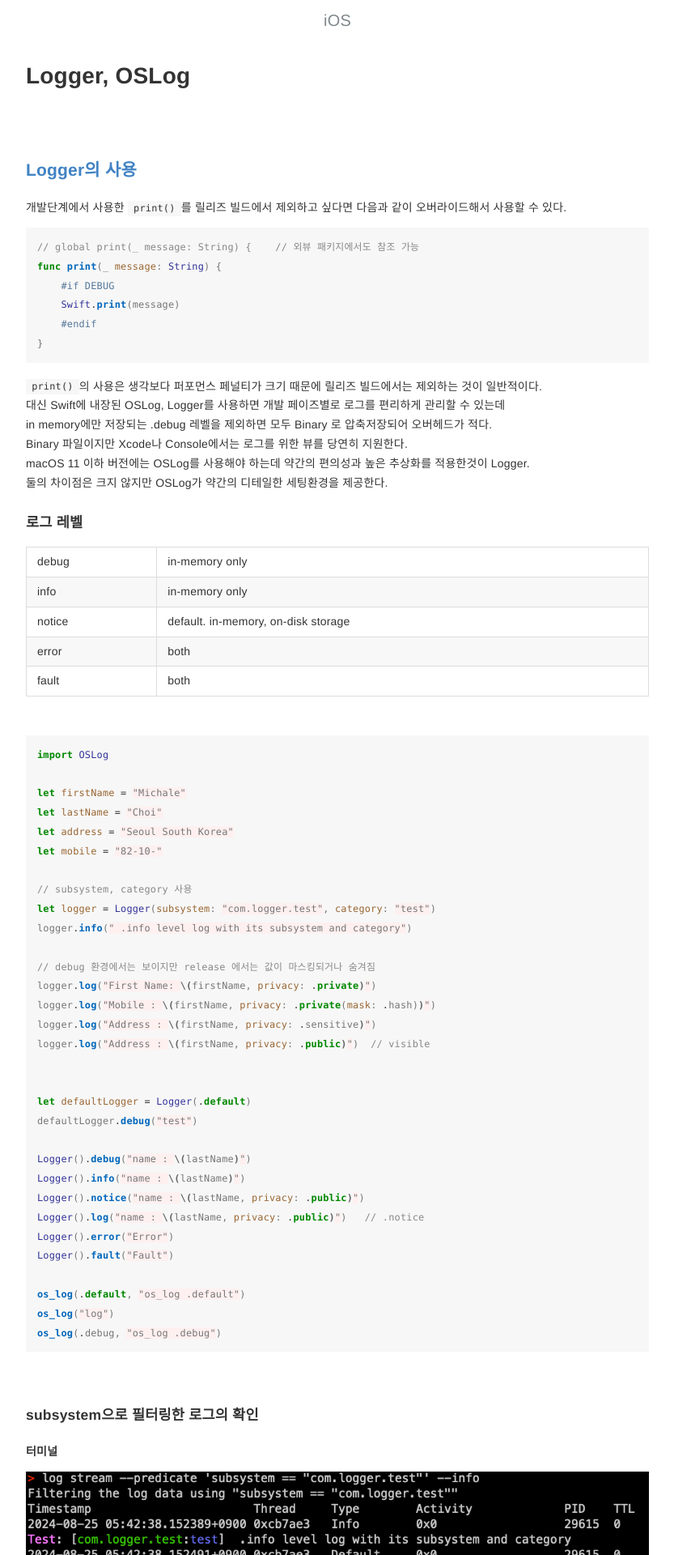
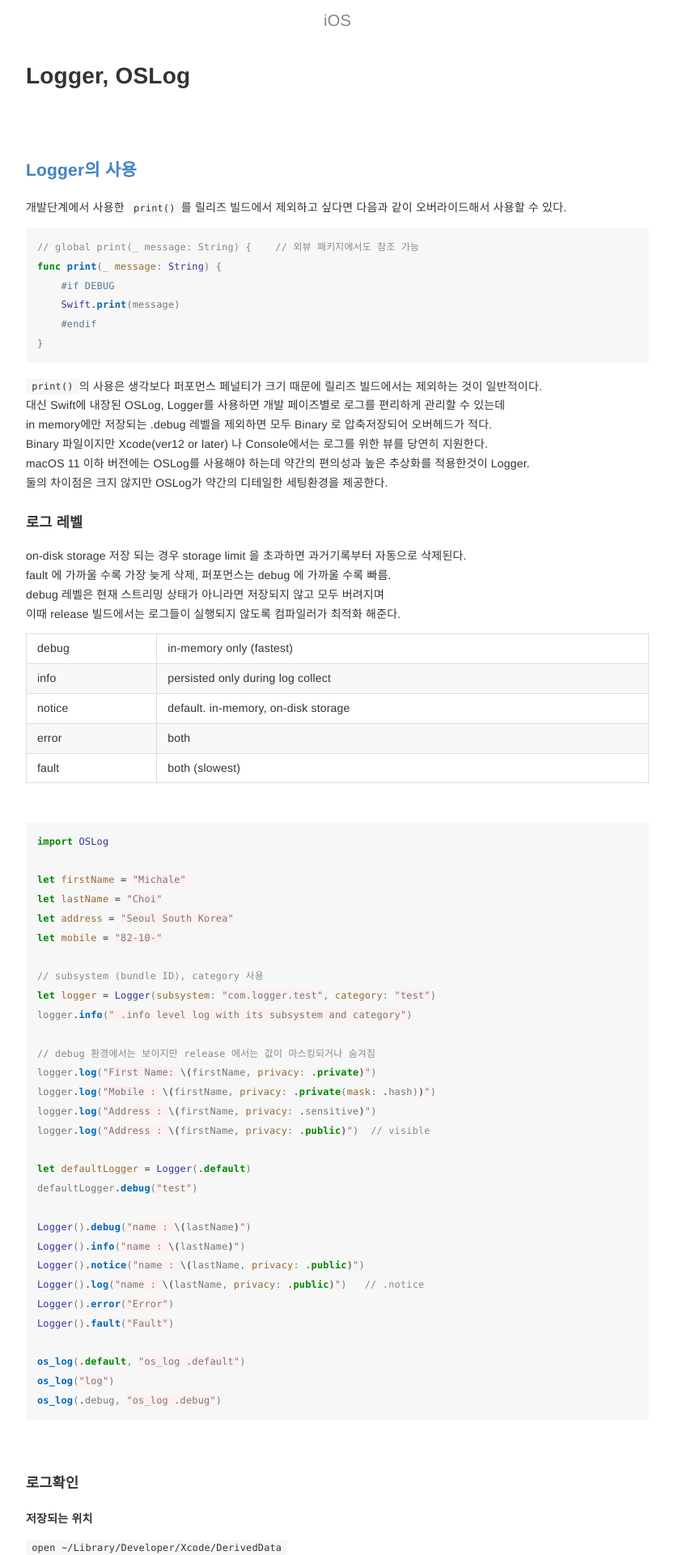
Before and after one commit to nicemiro/nicemiro.github.io, a Jekyll site: the page built from _posts/ios/2024-08-23-OSLog.md, in a window 1280 px wide. Shown: the top 1920 px of the page at 81% size, without its empty margins (223-1056 px from the left). Built offline with Jekyll 4.4.1, drawn with Linux system fonts in a browser that asks for light colours; some of the changed text lies outside the part shown.

Commit message:
2024-08-23-OSLog.md update

````diff
--- a/_posts/ios/2024-08-23-OSLog.md
+++ b/_posts/ios/2024-08-23-OSLog.md
@@ -23,19 +23,24 @@
 `print()`의 사용은 생각보다 퍼포먼스 페널티가 크기 때문에 릴리즈 빌드에서는 제외하는 것이 일반적이다.
 대신 Swift에 내장된 OSLog, Logger를 사용하면 개발 페이즈별로 로그를 편리하게 관리할 수 있는데
 in memory에만 저장되는 .debug 레벨을 제외하면 모두 Binary 로 압축저장되어 오버헤드가 적다.
-Binary 파일이지만 Xcode나 Console에서는 로그를 위한 뷰를 당연히 지원한다.
+Binary 파일이지만 Xcode(ver12 or later) 나 Console에서는 로그를 위한 뷰를 당연히 지원한다.
 macOS 11 이하 버전에는 OSLog를 사용해야 하는데 약간의 편의성과 높은 추상화를 적용한것이 Logger.
 둘의 차이점은 크지 않지만 OSLog가 약간의 디테일한 세팅환경을 제공한다.
 
 #### 로그 레벨
+on-disk storage 저장 되는 경우 storage limit 을 초과하면 과거기록부터 자동으로 삭제된다.
+fault 에 가까울 수록 가장 늦게 삭제, 퍼포먼스는 debug 에 가까울 수록 빠름.
+debug 레벨은 현재 스트리밍 상태가 아니라면 저장되지 않고 모두 버려지며
+이때 release 빌드에서는 로그들이 실행되지 않도록 컴파일러가 최적화 해준다.
+
 <table>
     <tr>
         <td>debug</td>
-        <td>in-memory only</td>
+        <td>in-memory only (fastest)</td>
     </tr>
     <tr>
         <td>info</td>
-        <td>in-memory only</td>
+        <td>persisted only during log collect</td>
     </tr>
     <tr>
         <td>notice</td>
@@ -47,7 +52,7 @@
     </tr>
     <tr>
         <td>fault</td>
-        <td>both</td>
+        <td>both (slowest)</td>
     </tr>
 </table>
 <br>
@@ -60,7 +65,7 @@
 let address = "Seoul South Korea"
 let mobile = "82-10-"
 
-// subsystem, category 사용
+// subsystem (bundle ID), category 사용
 let logger = Logger(subsystem: "com.logger.test", category: "test")
 logger.info(" .info level log with its subsystem and category")
 
@@ -69,7 +74,6 @@
 logger.log("Mobile : \(firstName, privacy: .private(mask: .hash))")
 logger.log("Address : \(firstName, privacy: .sensitive)")
 logger.log("Address : \(firstName, privacy: .public)")  // visible
-
 
 let defaultLogger = Logger(.default)
 defaultLogger.debug("test")
@@ -87,19 +91,52 @@
 ```
 <br>
 
-#### subsystem으로 필터링한 로그의 확인
-##### 터미널
+#### 로그확인
+##### 저장되는 위치
+`open ~/Library/Developer/Xcode/DerivedData`
+<img src="/img/ios/2024-08-23-OSLog_6.png" style="width:100%">
+<br>
+
+##### 터미널 (subsystem 필터링)
 <img src="/img/ios/2024-08-23-OSLog_1.png" style="width:100%">
+<br>
+
+##### Console (process 필터링)
+<img src="/img/ios/2024-08-23-OSLog_0.png" style="width:100%">
+<br>
+
+##### Xcode debug area
+<img src="/img/ios/2024-08-23-OSLog_2.png" style="width:100%">
+<br>
 
 
-##### Console
-<img src="/img/ios/2024-08-23-OSLog_0.png" style="width:100%">
+#### 터미널을 사용한 iPhone의 로깅과 파일저장
+현재 연결되어 있는 device상의 스트리밍 로그를 --start <날짜>부터 --output <파일명> 저장
 
-##### Xcode
-<img src="/img/ios/2024-08-23-OSLog_2.png" style="width:100%">
+`log collect --device --start '2020-06-22 9:41:00' --output frutta.logarchive`
 
+* `--device` 디바이스를 명시하지 않아도 시스템이 자동으로 감지함
+* `device-name="Maxs iPhone"` 를 사용하면 연결된 디바이스를 특정할 수 있음
+* `--ouput` 파라미터를 제외하면 'system_logs.logarchive' 파일로 저장됨
+<br>
 
-<!-- #로그파일 위치 확인 -->
+<img src="/img/ios/2024-08-23-OSLog_3.png" style="width:100%">
+<br>
+<img src="/img/ios/2024-08-23-OSLog_4.png" style="width:50%">
+<br>
+<img src="/img/ios/2024-08-23-OSLog_5.png" style="width:100%">
+
 <!-- #Logger 사용시 Xcode 에서 릴리즈시 빌드 제외하는 방법 -->
 
 <br>
+
+
+
+#### Reference
+<a href="https://developer.apple.com/videos/play/wwdc2020/10168/" target="_blank">https://developer.apple.com/videos/play/wwdc2020/10168/</a>
+
+<a href="https://developer.apple.com/videos/play/wwdc2023/10226/" target="_blank">https://developer.apple.com/videos/play/wwdc2023/10226/</a>
+
+<a href="https://developer.apple.com/documentation/xcode/configuring-the-build-settings-of-a-target" target="_blank">https://developer.apple.com/documentation/xcode/configuring-the-build-settings-of-a-target</a>
+
+<a href="https://betterprogramming.pub/lets-parse-xcode-logs-dea4e5fb1de4" target="_blank">https://betterprogramming.pub/lets-parse-xcode-logs-dea4e5fb1de4</a>
````
Also changed, not shown: other parts of _posts/ios/2024-08-23-OSLog.md (+1 -1 lines), img/ios/2024-08-23-OSLog_0.png, img/ios/2024-08-23-OSLog_1.png, img/ios/2024-08-23-OSLog_2.png, img/ios/2024-08-23-OSLog_3.png (added), img/ios/2024-08-23-OSLog_4.png (added), img/ios/2024-08-23-OSLog_5.png (added), img/ios/2024-08-23-OSLog_6.png (added), 3 other files.
